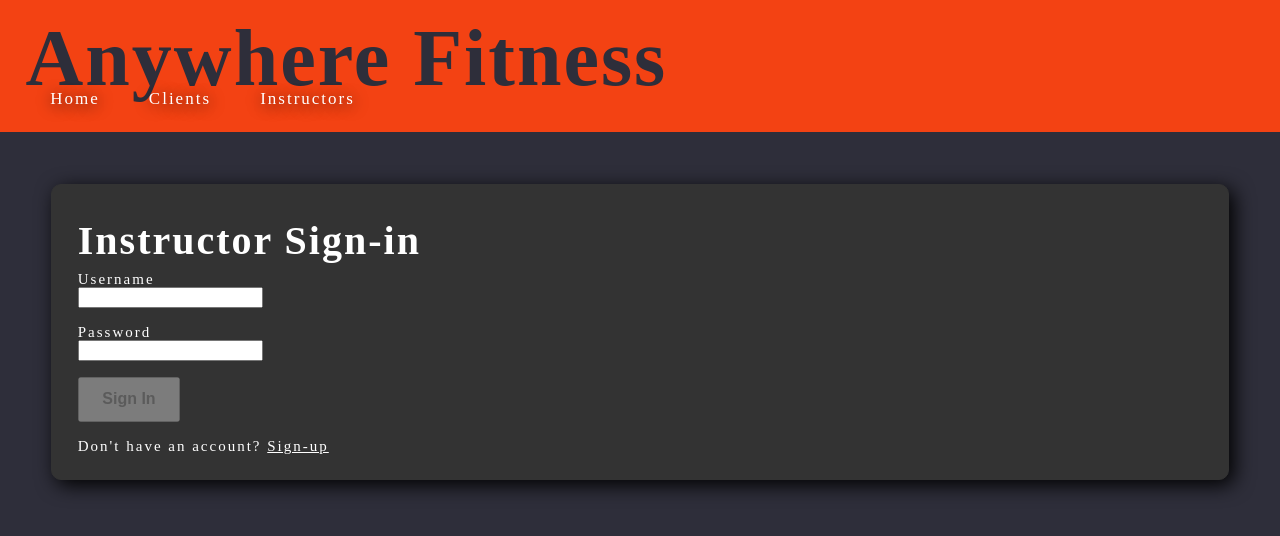
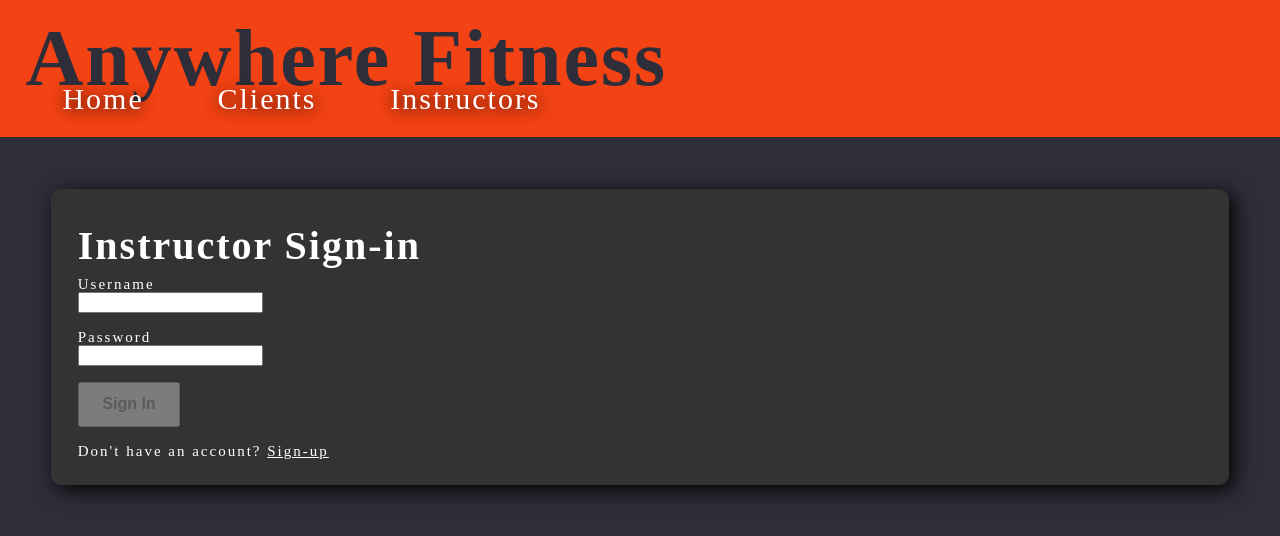
Before and after one commit to Anywhere-Fitness-10162020/App, a React (Vite) app: page /instructors in a window 1280 px wide. Shown: the top 536 px of the page. Built offline with nearby package versions, Linux system fonts and the light colour scheme.

Commit message:
homepage style fixes

```diff
--- a/src/App.js
+++ b/src/App.js
@@ -24,8 +24,8 @@ const NavContainer = styled.div`
 
     a {
         color: #fff;
-        margin: 2%;
-        font-size: 1.7rem;
+        margin: 3%;
+        font-size: 3rem;
         text-decoration: none;
         text-shadow: 1px 2px 15px #000;
 
--- a/src/components/Homepage.js
+++ b/src/components/Homepage.js
@@ -30,7 +30,7 @@ const HomepageContainer = styled.div`
     .info2 {
         background: url('https://images.unsplash.com/photo-1574680178050-55c6a6a96e0a?ixlib=rb-1.2.1&ixid=eyJhcHBfaWQiOjEyMDd9&auto=format&fit=crop&w=1350&q=80');
         background-attachment: fixed;
-        background-size: stretch;
+        background-size: cover;
     }
 `;
 
```
